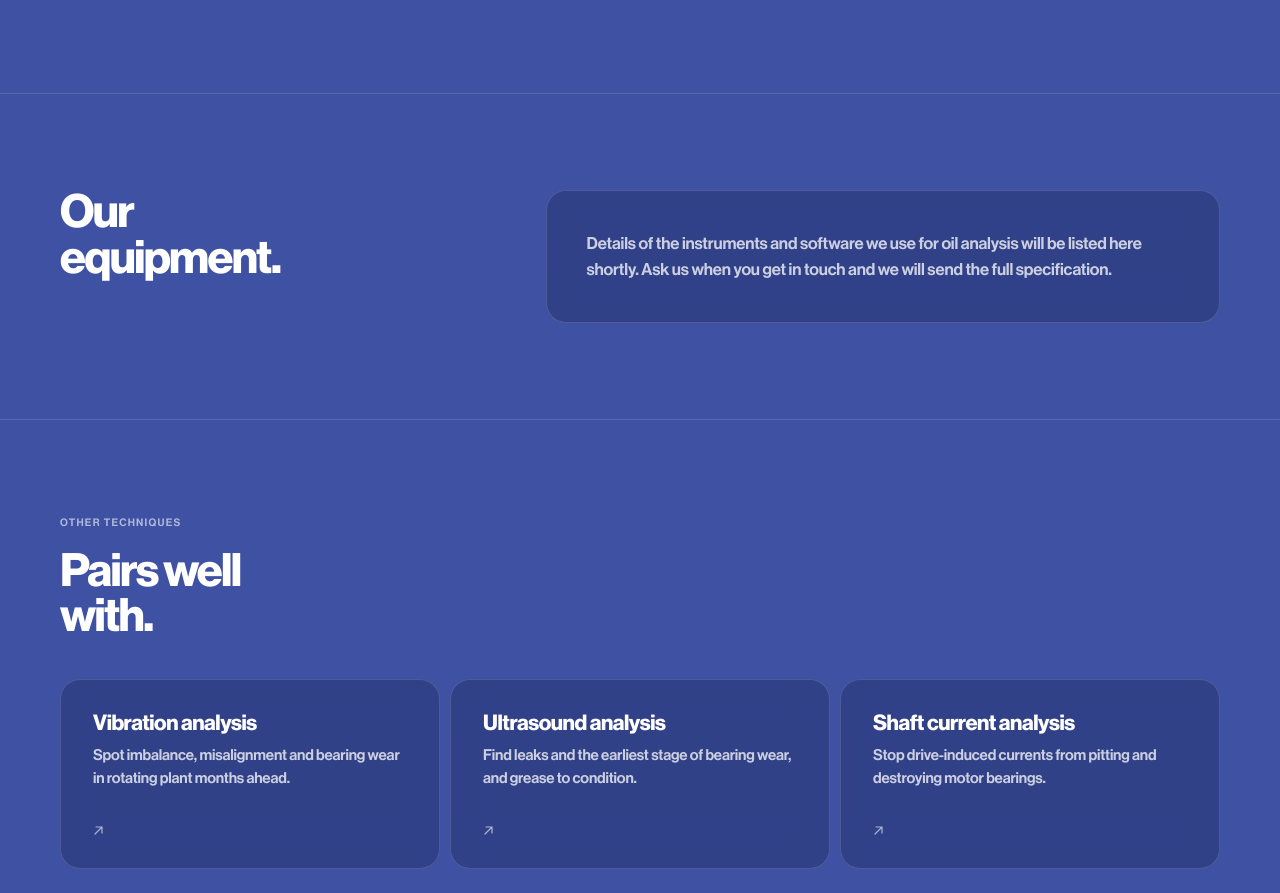
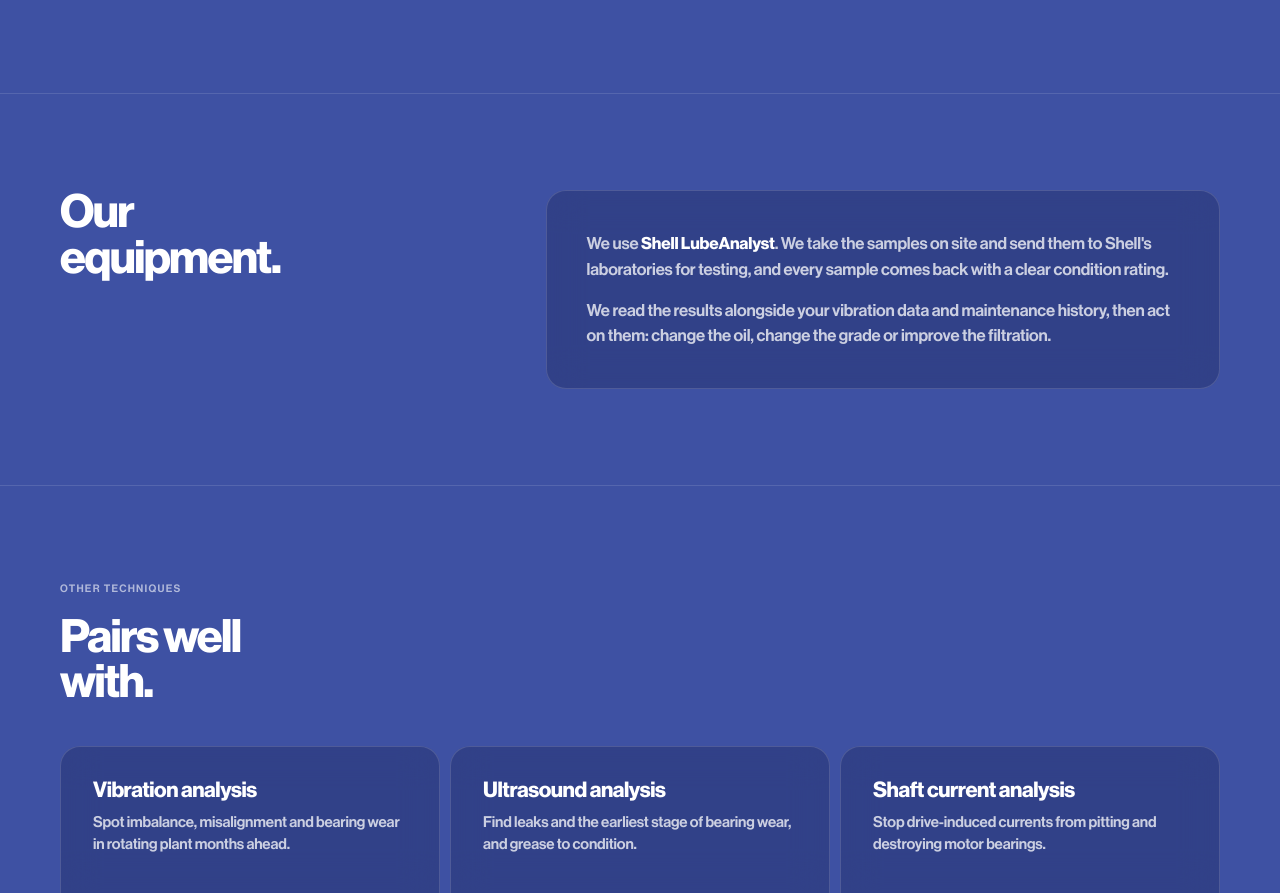
Before and after one commit to jptrsn101/align-solutions, a website: page oil-analysis.html in a window 1280 px wide. Shown: the part 1655-2548 px from the top of the page. Drawn offline with Linux system fonts and the light colour scheme.

Commit message:
Name Shell LubeAnalyst as the oil analysis service
Fills the oil analysis page's equipment section and the flyer's oil row.

Co-Authored-By: Claude Opus 5.5 <noreply@anthropic.com>

```diff
--- a/oil-analysis.html
+++ b/oil-analysis.html
@@ -997,13 +997,12 @@
   </section>
 
   <!-- ─── OUR EQUIPMENT ─────────────────────────────────────── -->
-  <!-- TODO(Mark): replace this placeholder with the oil analysis equipment list
-       (instrument make and model, software, analyst certification). Mark is sending it. -->
-  <section class="svc-section" id="equipment" data-placeholder="equipment">
+  <section class="svc-section" id="equipment">
     <div class="svc-wrap svc-split">
       <h2 class="svc-h2 fade-up">Our<br /><span class="em-text">equipment.</span></h2>
       <div class="equip-panel glass fade-up fd1">
-        <p>Details of the instruments and software we use for oil analysis will be listed here shortly. Ask us when you get in touch and we will send the full specification.</p>
+        <p>We use <span class="em-text">Shell LubeAnalyst</span>. We take the samples on site and send them to Shell's laboratories for testing, and every sample comes back with a clear condition rating.</p>
+        <p>We read the results alongside your vibration data and maintenance history, then act on them: change the oil, change the grade or improve the filtration.</p>
       </div>
     </div>
   </section>
```
Also changed, not shown: flyers/condition-monitoring/index.html (+2 -2 lines), flyers/condition-monitoring/proof.png, 1 other file.
